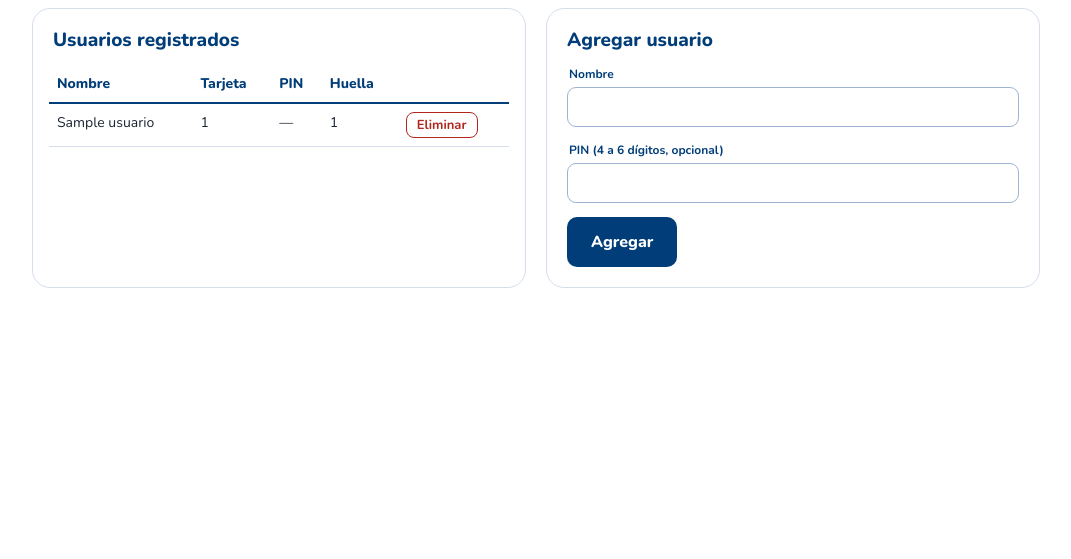
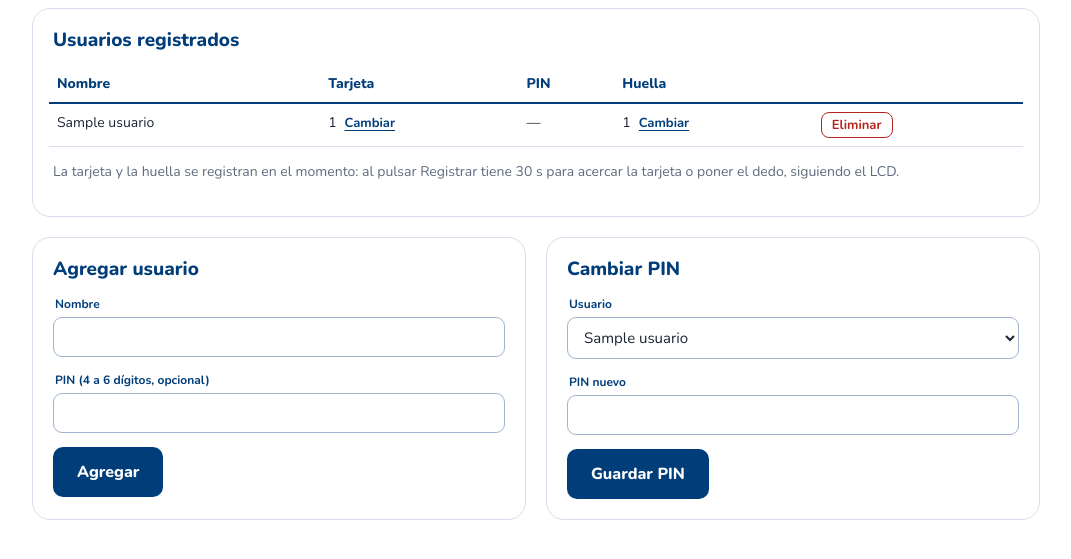
Before and after one commit to lued2897/Embebidos, a Flask app: template cerradura/web/templates/usuarios.html in a window 1280 px wide. Shown: the part 110-669 px from the top of the page, without its empty margins (104-1175 px from the left). Run offline with Flask 3, Linux system fonts and the light colour scheme; the template is opened without the code that fills it: most values are stand-ins (such as "Sample title", 1, 10 or a date in 2020); parts of the project's set-up code (start-up, migrations or seed data) failed here and were passed over.

Commit message:
alta y baja usuarios en web

```diff
--- a/cerradura/web/app.py
+++ b/cerradura/web/app.py
@@ -231,19 +231,58 @@ def usuarios_agregar():
         if pin:
             db.asignar(con(), nombre, "pin_hash", db.hash_pin(pin))
         db.log(con(), "web", "usuario creado", session["usuario"], nombre)
-        flash(f"Usuario {nombre} creado. Tarjeta y huella se registran con admin.py.")
+        flash(f"Usuario {nombre} creado. Registre su tarjeta o su huella con los botones de la tabla.")
     except sqlite3.IntegrityError:
         flash("Ese nombre o PIN ya está registrado.")
+    return redirect(url_for("usuarios"))
+
+
+@app.post("/usuarios/<nombre>/pin")
+@requiere_sesion
+def usuarios_pin(nombre):
+    pin = request.form.get("pin", "").strip()
+    if not (pin.isdigit() and config.PIN_MIN <= len(pin) <= config.PIN_MAX):
+        flash(f"El PIN debe tener de {config.PIN_MIN} a {config.PIN_MAX} dígitos.")
+        return redirect(url_for("usuarios"))
+    try:
+        if db.asignar(con(), nombre, "pin_hash", db.hash_pin(pin)):
+            db.log(con(), "web", "PIN cambiado", session["usuario"], nombre)
+            flash(f"PIN de {nombre} guardado.")
+    except sqlite3.IntegrityError:
+        flash("Ese PIN ya lo tiene otro usuario.")
     return redirect(url_for("usuarios"))
 
 
 @app.post("/usuarios/<nombre>/eliminar")
 @requiere_sesion
 def usuarios_eliminar(nombre):
-    if db.eliminar_usuario(con(), nombre):
-        db.log(con(), "web", "usuario eliminado", session["usuario"], nombre)
-        flash(f"Usuario {nombre} eliminado.")
+    # La baja la hace el control: borra al usuario y manda borrar su huella del AS608.
+    r = ipc.enviar({"tipo": "baja", "usuario": nombre, "admin": session["usuario"]})
+    if r.get("ok"):
+        flash(f"Usuario {nombre} eliminado, con su tarjeta, PIN y huella.")
+    else:
+        error = r.get("error") or ""
+        if not error or "Errno" in error or "sin respuesta" in error:
+            error = "el proceso de control no responde"
+        flash(f"No se eliminó a {nombre}: {error}.")
     return redirect(url_for("usuarios"))
+
+
+@app.post("/api/registro")
+@requiere_sesion
+def api_registro():
+    """Pide al control registrar la tarjeta o la huella de un usuario (30 s para hacerlo)."""
+    datos = request.get_json(silent=True) or request.form
+    r = ipc.enviar({"tipo": "registrar", "usuario": datos.get("usuario"), "metodo": datos.get("metodo")})
+    if r.get("ok"):
+        db.log(con(), "web", f"registro de {datos.get('metodo')} iniciado", session["usuario"], datos.get("usuario"))
+    return jsonify(r), (200 if r.get("ok") else 409)
+
+
+@app.get("/api/registro/<int:rid>")
+@requiere_sesion
+def api_registro_estado(rid):
+    return jsonify(ipc.enviar({"tipo": "registro_estado", "id": rid}, timeout=1.0))
 
 
 def main():
--- a/cerradura/web/static/estilo.css
+++ b/cerradura/web/static/estilo.css
@@ -144,6 +144,20 @@ tr:hover td { background: #f6f8fc; }
 .nivel.nivel-critica { color: var(--mal); } .nivel.nivel-aviso { color: var(--oro-hondo); } .nivel.nivel-info { color: var(--azul); }
 tr.nueva td { font-weight: 700; }
 
+/* usuarios: registro de tarjeta y huella */
+.tabla.usuarios table { min-width: 520px; }
+.celda { display: inline-flex; align-items: center; gap: 8px; white-space: nowrap; }
+.enlace { background: none; border: 0; padding: 0; color: var(--azul); font: 700 13px "Nunito", sans-serif;
+          text-decoration: underline; text-underline-offset: 3px; cursor: pointer; }
+.enlace:disabled { color: var(--suave); cursor: default; text-decoration: none; }
+.registro { display: flex; flex-wrap: wrap; gap: 4px 12px; align-items: baseline; border-radius: 10px;
+            padding: 12px 14px; margin-bottom: 16px; border: 1px solid var(--borde); border-left: 5px solid var(--oro); }
+.registro[hidden] { display: none; }
+.registro.ok { border-left-color: var(--ok); background: #eef7f1; }
+.registro.error { border-left-color: var(--mal); background: #fdf3f2; }
+.registro.esperando { background: #fbf3dc; }
+.rejilla.separada { margin-top: 20px; }
+
 /* video */
 .video { display: block; width: 100%; aspect-ratio: 4 / 3; border-radius: 12px; background: var(--azul-hondo); object-fit: cover; }
 
--- a/cerradura/web/templates/usuarios.html
+++ b/cerradura/web/templates/usuarios.html
@@ -1,19 +1,25 @@
 {% extends "base.html" %}
 {% block titulo %}Usuarios{% endblock %}
 {% block contenido %}
-<div class="rejilla mitades">
+<div class="registro" id="registro" role="status" aria-live="polite" hidden><b id="registro-titulo"></b><span id="registro-texto"></span></div>
 <section class="tarjeta">
   <h2>Usuarios registrados</h2>
-  <div class="tabla angosta"><table>
+  <div class="tabla angosta usuarios"><table>
     <tr><th>Nombre</th><th>Tarjeta</th><th>PIN</th><th>Huella</th><th></th></tr>
     {% for u in usuarios %}<tr>
-      <td>{{ u.nombre }}</td><td>{{ u.rfid_uid or '—' }}</td><td>{{ 'sí' if u.tiene_pin else '—' }}</td>
-      <td>{{ u.huella_id if u.huella_id is not none else '—' }}</td>
-      <td><form method="post" action="{{ url_for('usuarios_eliminar', nombre=u.nombre) }}" onsubmit="return confirm('¿Eliminar a {{ u.nombre }}?')">
+      <td>{{ u.nombre }}</td>
+      <td><span class="celda">{{ u.rfid_uid or '—' }}
+        <button class="enlace" data-usuario="{{ u.nombre }}" data-metodo="tarjeta">{{ 'Cambiar' if u.rfid_uid else 'Registrar' }}</button></span></td>
+      <td>{{ 'sí' if u.tiene_pin else '—' }}</td>
+      <td><span class="celda">{{ u.huella_id if u.huella_id is not none else '—' }}
+        <button class="enlace" data-usuario="{{ u.nombre }}" data-metodo="huella">{{ 'Cambiar' if u.huella_id is not none else 'Registrar' }}</button></span></td>
+      <td><form method="post" action="{{ url_for('usuarios_eliminar', nombre=u.nombre) }}" onsubmit="return confirm('¿Eliminar a {{ u.nombre }}? También se borra su huella del sensor.')">
         <input type="hidden" name="csrf" value="{{ csrf() }}"><button class="peligro">Eliminar</button></form></td>
-    </tr>{% endfor %}
+    </tr>{% else %}<tr><td colspan="5" class="suave">Todavía no hay usuarios.</td></tr>{% endfor %}
   </table></div>
+  <p class="suave">La tarjeta y la huella se registran en el momento: al pulsar Registrar tiene 30 s para acercar la tarjeta o poner el dedo, siguiendo el LCD.</p>
 </section>
+<div class="rejilla mitades separada">
 <section class="tarjeta">
   <h2>Agregar usuario</h2>
   <form method="post" class="formulario">
@@ -24,5 +30,58 @@
     <div><button class="boton azul">Agregar</button></div>
   </form>
 </section>
+{% if usuarios %}
+<section class="tarjeta">
+  <h2>Cambiar PIN</h2>
+  <form method="post" class="formulario" id="form-pin">
+    <input type="hidden" name="csrf" value="{{ csrf() }}">
+    <div class="campo"><label for="pin-usuario">Usuario</label>
+      <select id="pin-usuario">{% for u in usuarios %}<option>{{ u.nombre }}</option>{% endfor %}</select></div>
+    <div class="campo"><label for="pin-nuevo">PIN nuevo</label>
+      <input id="pin-nuevo" name="pin" inputmode="numeric" autocomplete="off" required></div>
+    <div><button class="boton azul">Guardar PIN</button></div>
+  </form>
+</section>
+{% endif %}
 </div>
+<script>
+const CSRF = "{{ csrf() }}";
+const $ = id => document.getElementById(id);
+const formPin = $("form-pin");
+if (formPin) formPin.onsubmit = () => {
+  formPin.action = "/usuarios/" + encodeURIComponent($("pin-usuario").value) + "/pin";
+};
+function aviso(clase, titulo, texto) {
+  $("registro").className = "registro " + clase; $("registro").hidden = false;
+  $("registro-titulo").textContent = titulo; $("registro-texto").textContent = texto;
+}
+function botones(apagados) { document.querySelectorAll("[data-metodo]").forEach(b => b.disabled = apagados); }
+document.querySelectorAll("[data-metodo]").forEach(b => b.onclick = () => registrar(b.dataset.usuario, b.dataset.metodo));
+async function registrar(usuario, metodo) {
+  botones(true);
+  let r;
+  try {
+    r = await (await fetch("/api/registro", {method: "POST", body: JSON.stringify({usuario, metodo}),
+      headers: {"X-CSRF": CSRF, "Content-Type": "application/json"}})).json();
+  } catch (e) { r = {ok: false, error: "sin conexión con la Raspberry"}; }
+  if (!r.ok) { aviso("error", "No se pudo iniciar el registro", r.error || r.mensaje); botones(false); return; }
+  const pide = metodo === "tarjeta" ? "Acerque la tarjeta al lector" : "Ponga el dedo en el sensor y siga el LCD";
+  const reloj = setInterval(async () => {
+    const e = await (await fetch(`/api/registro/${r.id}`, {cache: "no-store"})).json();
+    if (e.ok && e.estado === "esperando") {
+      aviso("esperando", `Registrando ${metodo} de ${usuario}`, `${pide}. Quedan ${e.segundos} s.`);
+      return;
+    }
+    clearInterval(reloj);
+    if (e.ok && e.estado === "ok") {
+      aviso("ok", "Listo", metodo === "tarjeta" ? `Tarjeta ${e.valor} guardada para ${usuario}.`
+                                                : `Huella guardada en la posición ${e.valor} para ${usuario}.`);
+      setTimeout(() => location.reload(), 1500);
+    } else {
+      aviso("error", "No se registró", e.mensaje || e.error);
+      botones(false);
+    }
+  }, 500);
+}
+</script>
 {% endblock %}
```
